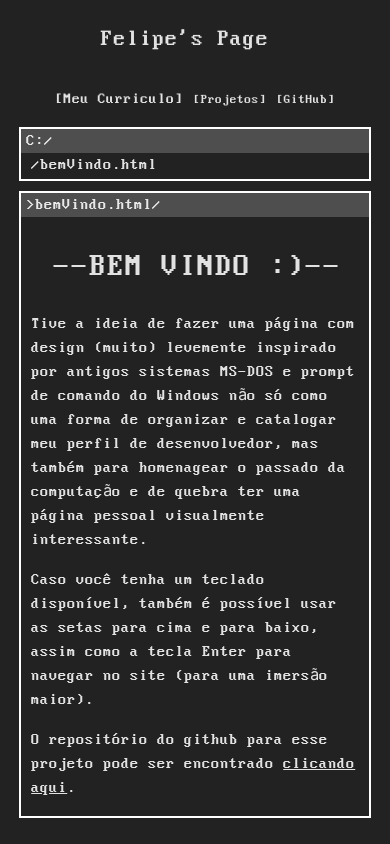
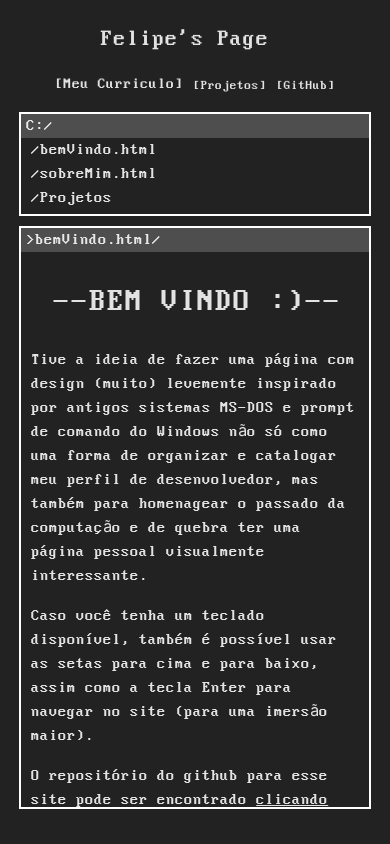
Before and after one commit to FelipeDNL/ProjetoReact, a React (Vite) app: page / in a window 390 px wide. Built offline with nearby package versions, Linux system fonts and the light colour scheme.

Commit message:
Ajustes de CSS para mobile. Ajustes em local-mostrar.

```diff
--- a/src/assets/components/Header/Header.css
+++ b/src/assets/components/Header/Header.css
@@ -2,8 +2,8 @@
     display: flex;
     justify-content: space-between;
     align-items: baseline;
-    padding: 10px 80px;
     padding-left: 4%;
+    padding-right: 4%;
 }
 
 .opcoes-header {
@@ -21,6 +21,7 @@
 .titulo-header{
     display: flex;
     align-items: baseline;
+    height: 20px;
 }
 
 .quadrado{
@@ -39,7 +40,6 @@
 @media (min-width: 1px) and (max-width: 727px) {
     .header-container{
         flex-direction: column;
-        padding: 0px 0px;
         align-items: center;
     }
 
@@ -48,7 +48,6 @@
     }
 
     .opcoes-header{
-        gap: 10px;
         font-size: small;
     }
 
--- a/src/assets/components/Opcoes/OpcoesIniciais.jsx
+++ b/src/assets/components/Opcoes/OpcoesIniciais.jsx
@@ -46,7 +46,7 @@ function OpcoesIniciais({ setOpcaoSelecionada }) {
             <Link to='/projetos'>
                 <div
                     className={`op ${numSelecionado === 2 ? 'selected' : ''} ${indiceAtivo === 2 ? 'active' : ''}`}
-                    onClick={() => setOpcaoSelecionada('projetos')}
+                    onClick={() => setOpcaoSelecionada('')}
                     onMouseEnter={() => setNumSelecionado(2)}
                 >
                     /Projetos
--- a/src/assets/components/Opcoes/OpcoesProjetos.jsx
+++ b/src/assets/components/Opcoes/OpcoesProjetos.jsx
@@ -1,6 +1,7 @@
 import React, { useState } from 'react'
 import { Link, useNavigate } from 'react-router-dom';
 import './OpcoesProjetos.css'
+
 import usarNavegacaoTeclado from '../../../hooks/usarNavegacaoTeclado';
 import usarGithubOctoKitRepos from '../../../hooks/usarGithubOctoKitRepos';
 
@@ -37,7 +38,7 @@ function OpcoesProjetos({ setProjetoSelecionado }) {
             <Link to='/'>
                 <div
                     className={`opVoltar ${numSelecionado === -1 ? 'selected' : ''} ${indiceAtivo === -1 ? 'active' : ''}`}
-                    onClick={() => setProjetoSelecionado('...')}
+                    onClick={() => setProjetoSelecionado(undefined)}
                     onMouseEnter={() => setNumSelecionado(-1)}
                 >
                     ...<small>(voltar)</small>
--- a/src/assets/components/Paginas/BemVindo/BemVindo.jsx
+++ b/src/assets/components/Paginas/BemVindo/BemVindo.jsx
@@ -15,7 +15,7 @@ function BemVindo() {
 
       <p>Caso você tenha um teclado disponível, também é possível usar as setas para cima e para baixo, assim como a tecla Enter para navegar no site (para uma imersão maior). </p>
 
-      <p>O repositório do github para esse projeto pode ser encontrado <a href='https://github.com/FelipeDNL/felipednl.github.io' target='_blank' className='underline'>clicando aqui</a>.</p>
+      <p>O repositório do github para esse site pode ser encontrado <a href='https://github.com/FelipeDNL/felipednl.github.io' target='_blank' className='underline'>clicando aqui</a>.</p>
     </div>
 
   )
--- a/src/assets/components/Paginas/PaginasProjetos/ReadmeProjetos.jsx
+++ b/src/assets/components/Paginas/PaginasProjetos/ReadmeProjetos.jsx
@@ -4,7 +4,7 @@ function ReadmeProjetos() {
   return (
     <div>
       <div style={{ textAlign: 'center' }}>
-        <h1>-------PROJETOS-------</h1>
+        <h1>---PROJETOS---</h1>
       </div>
 
 
--- a/src/assets/components/Quadros/QuadroMostrar.css
+++ b/src/assets/components/Quadros/QuadroMostrar.css
@@ -35,18 +35,14 @@
     background: rgb(77, 77, 77);
 }
 
-@media (min-width: 320px) and (max-width: 769px) {
-
-    .quadro-mostrar{
-        flex: 3;
-        max-height: 700px;
-    }
+@media (min-width: 220px) and (max-width: 769px) {
 
     .mostrar {
         padding-left: 10px;
         padding-top: 5px;
         overflow: auto;
         word-wrap: break-word;
-        height: 95.9%;
+        height: 550px;
+        max-height: 590px;
     }
 }
--- a/src/assets/components/Quadros/QuadroMostrar.jsx
+++ b/src/assets/components/Quadros/QuadroMostrar.jsx
@@ -4,8 +4,10 @@ import './QuadroMostrar.css'
 import BemVindo from '../Paginas/BemVindo/BemVindo.jsx'
 import Sobre from '../Paginas/Sobre/Sobre.jsx'
 import Projetos from '../Projetos/Projetos.jsx'
+import { useLocation } from 'react-router-dom'
 
 function QuadroMostrar({ opcaoSelecionada, projetoSelecionado }) {
+  const location = useLocation();
 
   const opcaoSelecionadaMap = {
     'bemVindo.html': <BemVindo />,
@@ -17,6 +19,10 @@ function QuadroMostrar({ opcaoSelecionada, projetoSelecionado }) {
   opcaoSelecionada === '' ? opcaoSelecionada = 'bemVindo.html' : opcaoSelecionada = opcaoSelecionada;
 
   projetoSelecionado === undefined ? projetoSelecionado = '' : projetoSelecionado = projetoSelecionado;
+
+  if (projetoSelecionado === '' && location.pathname === '/projetos') {
+    projetoSelecionado = 'README.md';
+  }
 
   return (
     <div className='quadro-mostrar'>
--- a/src/assets/components/Quadros/QuadroOpcoes.css
+++ b/src/assets/components/Quadros/QuadroOpcoes.css
@@ -28,10 +28,10 @@
     background: rgb(77, 77, 77);
 }
 
-@media (min-width: 320px) and (max-width: 769px){
+@media (min-width: 200px) and (max-width: 769px){
     .quadro-opcoes{
-        flex: 1;
         font-size: medium;
-        min-height: 50px;
+        max-height: 100px;
+        min-height: 100px;
     }
 }
```
